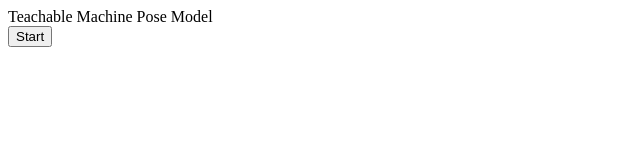
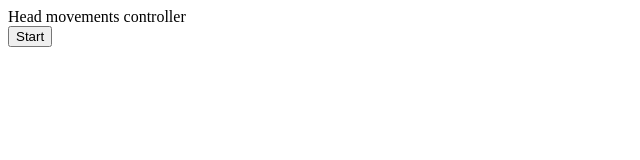
Before and after one commit to nouval/nouval.github.io, a plain HTML site: page demo/index.html in a window 1280 px wide. Shown: the full height of the page, 0-640 px from the left. Drawn offline with Linux system fonts and the light colour scheme.

Commit message:
update title

```diff
--- a/demo/index.html
+++ b/demo/index.html
@@ -1,4 +1,4 @@
-<div>Teachable Machine Pose Model</div>
+<div>Head movements controller</div>
 <button type="button" onclick="init()">Start</button>
 <div><canvas id="canvas"></canvas></div>
 <div id="label-container"></div>
```
